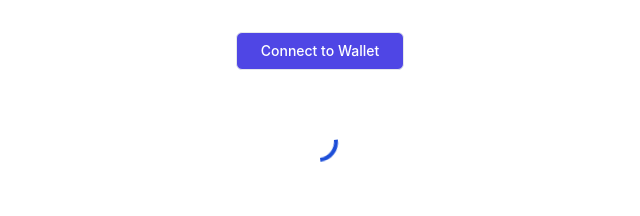
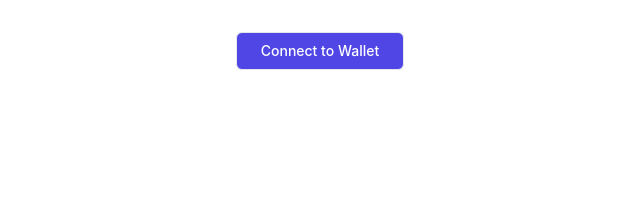
Before and after one commit to annasudol/solana-starter-react, a Next.js app in the folder app/: page / in a window 1280 px wide. Shown: the top 216 px of the page, without its empty margins (320-960 px from the left). Built offline with nearby package versions, Linux system fonts and the light colour scheme; what @solana/web3.js would draw is missing.

Commit message:
added header

```diff
--- a/app/src/components/header/index.tsx
+++ b/app/src/components/header/index.tsx
@@ -28,10 +28,12 @@
       {!walletAddress ? (
         <ConnectWallet onClick={connectWallet} />
       ) : (
-        <h3 className="font-bold text-gray-600 capitalize">Connected: @{truncateAddress(walletAddress.toString())}</h3>
-      )}
+        <>
+          <h3 className="font-bold text-gray-600 capitalize">
+            Connected: @{truncateAddress(walletAddress.toString())}
+          </h3>
           {user === undefined && (
-        <div className="mt-12">
+            <div className="mt-16">
               <svg className="animate-spin h-12 w-12 text-white mr-1" viewBox="0 0 24 24">
                 <path d="M12,4V2A10,10 0 0,0 2,12H4A8,8 0 0,1 12,4Z" fill="#1d4ed8" />
               </svg>
@@ -39,6 +41,8 @@
           )}
           {user === null && <Form btnTitle="Sign up" placeholder="User Name" onSubmit={onSignUpUser} />}
           {user && <p className="font-bold">Logged in as {user?.name}</p>}
+        </>
+      )}
     </header>
   );
 };
```
Lines whose indentation alone changed are shown as unchanged.
